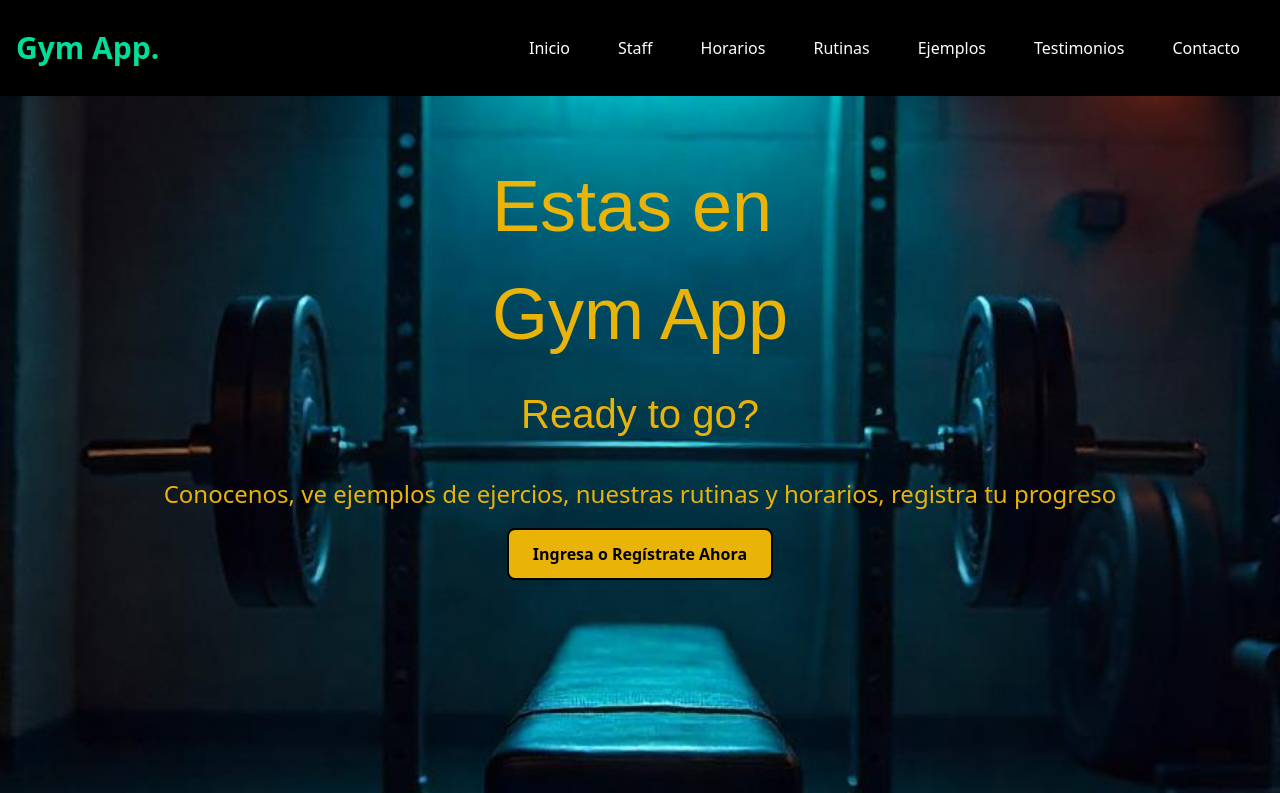
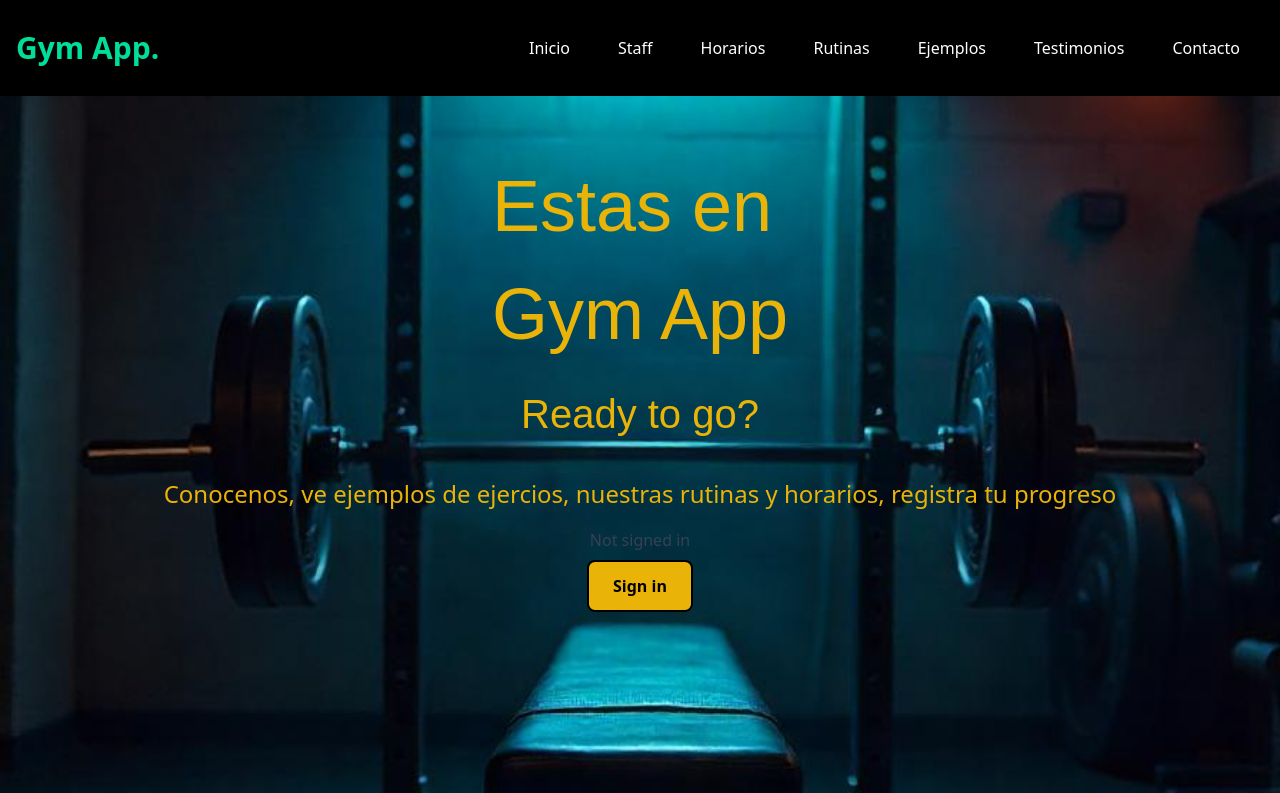
Before and after one commit to mak2220/gym_app, a Next.js app: page / in a window 1280 px wide. Shown: the top 793 px of the page. Built offline with nearby package versions, Linux system fonts and the light colour scheme; no server answers; a web font is replaced by a local one.

Commit message:
configuración de NextAuth

```diff
--- /dev/null
+++ b/components/login_btn.tsx
@@ -0,0 +1,40 @@
+"use client";
+
+import { useSession, signIn, signOut } from "next-auth/react";
+
+export default function Login_btn() {
+    const { data: session, status } = useSession();
+    if (status === "loading") {
+    return <div className="text-gray-500">Loading...</div>;
+}
+
+    if (session) {
+    return (
+        <>
+        <div className="mb-2 text-gray-700 font-medium">
+            Signed in as <span className="font-bold">{session.user?.email || "Unknown"}</span>
+        </div>
+        <button
+            onClick={() => signOut()}
+            aria-label="Cerrar sesión"
+            className="px-3 py-2 border-2 bg-yellow-500 border-black text-black font-semibold rounded-lg hover:bg-black hover:text-yellow-500 hover:border-yellow-500 transition duration-200 lg:px-6 lg:py-3"
+        >
+            Sign out
+        </button>
+        </>
+    );
+    }
+
+    return (
+    <>
+        <div className="mb-2 text-gray-700 font-medium">Not signed in</div>
+        <button
+        onClick={() => signIn()}
+        aria-label="Iniciar sesión"
+        className="px-3 py-2 border-2 bg-yellow-500 border-black text-black font-semibold rounded-lg hover:bg-black hover:text-yellow-500 hover:border-yellow-500 transition duration-200 lg:px-6 lg:py-3"
+        >
+        Sign in
+        </button>
+    </>
+    );
+}
--- a/package.json
+++ b/package.json
@@ -10,6 +10,7 @@
     "express": "^4.21.1",
     "mongodb": "^6.5.0",
     "next": "latest",
+    "next-auth": "^4.24.11",
     "nodemailer": "^6.9.16",
     "react": "^18",
     "react-dom": "^18",
--- a/pages/_app.tsx
+++ b/pages/_app.tsx
@@ -1,15 +1,23 @@
 import "@/styles/globals.css";
-import "@/styles/normalize.css"
+import "@/styles/normalize.css";
 import type { AppProps } from "next/app";
 import Navbar from "@/components/Navbar";
-import Footer from "@/components/Footer"
+import Footer from "@/components/Footer";
+import { SessionProvider } from "next-auth/react";
+import { Session } from "next-auth";
 
-export default function App({ Component, pageProps }: AppProps) {
+interface MyAppProps extends AppProps {
+  pageProps: {
+    session?: Session;
+  };
+}
+
+export default function App({ Component, pageProps }: MyAppProps) {
   return (
-    <>
-      <Navbar/>
+    <SessionProvider session={pageProps.session}>
+      <Navbar />
       <Component {...pageProps} />
-      <Footer/>
-    </>
-  )
+      <Footer />
+    </SessionProvider>
+  );
 }
--- /dev/null
+++ b/pages/api/auth/[...nextauth].js
@@ -0,0 +1,13 @@
+import NextAuth from "next-auth"
+import GithubProvider from "next-auth/providers/github"
+
+export default NextAuth ({
+  // Configure one or more authentication providers
+  providers: [
+    GithubProvider({
+      clientId:process.env.GITHUB_ID,
+      clientSecret: process.env.GITHUB_SECRET,
+    }),
+    // ...add more providers here
+  ],
+})
--- a/pages/index.tsx
+++ b/pages/index.tsx
@@ -1,8 +1,11 @@
-import Image from "next/image";
+import {getSession} from "next-auth/react";
+import {useEffect} from "react";
 import Link from "next/link";
+import Login_btn from "@/components/login_btn";
 import { Inter } from "next/font/google";
 import client from "@/lib/mongodb";
 import type { InferGetServerSidePropsType, GetServerSideProps } from "next";
+
 
 
 type ConnectionStatus = {
@@ -30,6 +33,13 @@ export const getServerSideProps: GetServerSideProps<
 export default function Home({
   isConnected,
 }: InferGetServerSidePropsType<typeof getServerSideProps>) {
+  useEffect(() => {
+    (async() => {
+      const session = await getSession();
+      console.log(session)
+    })
+  }, []);
+
   return (
     <main className="bg-[url('/images/bg-home.jpeg')] bg-cover bg-center min-h-screen">
       {isConnected ? (
@@ -43,11 +53,12 @@ export default function Home({
           <p className="text-center text-size-1 text-yellow-500 mb-14 lg:text-size-1.5 lg:pt-2 lg:mb-4">
             Conocenos, ve ejemplos de ejercios, nuestras rutinas y horarios, registra tu progreso
           </p>
-          <Link href="/registro">
+          <Login_btn/>
+          {/* <Link href="/registro">
             <h1 className="px-3 py-2 border-2 bg-yellow-500 border-black text-black font-semibold rounded-lg hover:bg-black hover:text-yellow-500 hover:border-yellow-500 transition duration-200 lg:px-6 lg:py-3">
               Ingresa o Regístrate Ahora
             </h1>
-          </Link>
+          </Link> */}
         </section>
       ) : (
           <h2 className="font-edu text-lg text-red-500">
```
Also changed, not shown: 1 other file (tests, documents, lock files or other folders).
